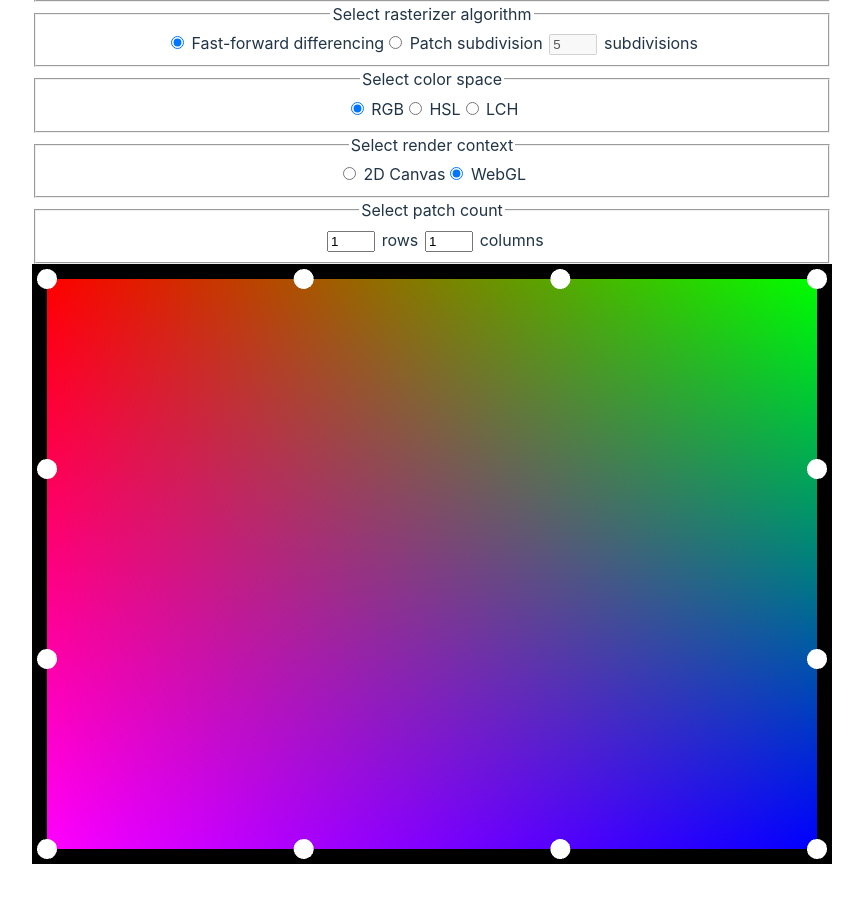
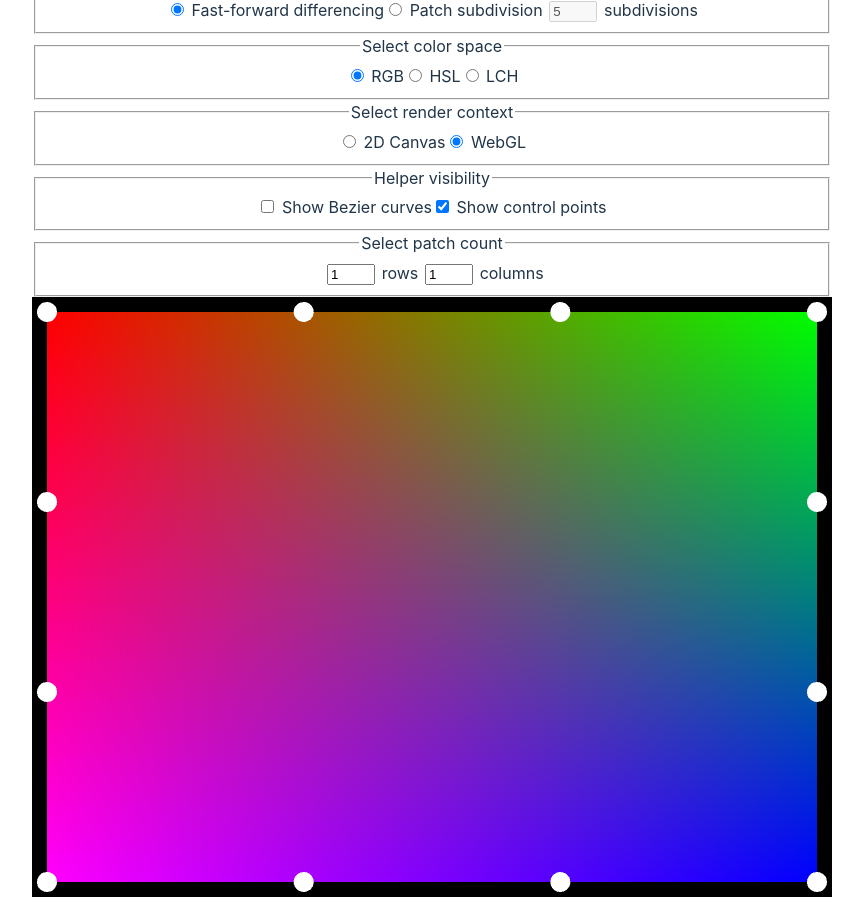
Before and after one commit to tkalmi/mesh-gradient-generator, a React (Vite) app: page / in a window 1280 px wide. Shown: the whole page, without its empty margins (208-1071 px from the left). Before the commit the page ends 870 px from the top, so only its background shows below. Built offline with nearby package versions, Linux system fonts and the light colour scheme.

Commit message:
Add toggle for rendering control points and bezier curves

```diff
--- a/src/App.tsx
+++ b/src/App.tsx
@@ -177,6 +177,8 @@ function App() {
   const [colorModel, setColorModel] = useState<ColorModel>('rgba');
   const [subdivisionCount, setSubdivisionCount] = useState(5);
   const [renderContext, setRenderContext] = useState<'2d' | 'webgl'>('webgl');
+  const [showBezierCurves, setShowBezierCurves] = useState(false);
+  const [showControlPoints, setShowControlPoints] = useState(true);
   const [rowCount, setRowCount] = useState(1);
   const [columnCount, setColumnCount] = useState(1);
 
@@ -345,7 +347,13 @@ function App() {
       }
     }
 
-    renderControlPoints(context, columns, rows);
+    renderControlPoints(
+      context,
+      columns,
+      rows,
+      showControlPoints,
+      showBezierCurves
+    );
   }, [
     columns,
     rows,
@@ -358,6 +366,8 @@ function App() {
     subdivisionCount,
     convertedColors,
     renderContext,
+    showControlPoints,
+    showBezierCurves,
   ]);
 
   useEffect(() => {
@@ -668,6 +678,30 @@ function App() {
           </fieldset>
 
           <fieldset>
+            <legend>Helper visibility</legend>
+            <label>
+              <input
+                type="checkbox"
+                id="showBezierCurves"
+                name="showBezierCurves"
+                checked={showBezierCurves}
+                onChange={() => setShowBezierCurves((prev) => !prev)}
+              />{' '}
+              Show Bezier curves
+            </label>
+            <label>
+              <input
+                type="checkbox"
+                id="showControlPoints"
+                name="showBezierCurves"
+                checked={showControlPoints}
+                onChange={() => setShowControlPoints((prev) => !prev)}
+              />{' '}
+              Show control points
+            </label>
+          </fieldset>
+
+          <fieldset>
             <legend>Select patch count</legend>
             <label>
               <input
--- a/src/meshGradient/controlPoints.ts
+++ b/src/meshGradient/controlPoints.ts
@@ -6,7 +6,9 @@ import { initShaderProgram } from './webGL';
 export function renderControlPoints2d(
   context: CanvasRenderingContext2D,
   columns: CubicBezier[],
-  rows: CubicBezier[]
+  rows: CubicBezier[],
+  showControlPoints: boolean,
+  showBezierCurves: boolean
 ) {
   const width = context.canvas.width;
   const height = context.canvas.height;
@@ -17,6 +19,7 @@ export function renderControlPoints2d(
   for (const column of columns) {
     context.strokeStyle = '#5a5a5a';
     for (const point of column) {
+      if (showControlPoints) {
         context.beginPath();
         context.arc(
           convertXToCanvasX(point[0], width),
@@ -28,7 +31,9 @@ export function renderControlPoints2d(
         context.stroke();
         context.fill();
       }
+    }
 
+    if (showBezierCurves) {
       context.strokeStyle = 'white';
       context.moveTo(
         convertXToCanvasX(column[0][0], width),
@@ -44,10 +49,12 @@ export function renderControlPoints2d(
       );
       context.stroke();
     }
+  }
 
   for (const row of rows) {
     context.strokeStyle = '#5a5a5a';
     for (const point of row) {
+      if (showControlPoints) {
         context.beginPath();
         context.arc(
           convertXToCanvasX(point[0], width),
@@ -59,7 +66,9 @@ export function renderControlPoints2d(
         context.stroke();
         context.fill();
       }
+    }
 
+    if (showBezierCurves) {
       context.strokeStyle = 'white';
       context.moveTo(
         convertXToCanvasX(row[0][0], width),
@@ -74,6 +83,7 @@ export function renderControlPoints2d(
         convertYToCanvasY(row[3][1], height)
       );
       context.stroke();
+    }
   }
 }
 
@@ -238,12 +248,26 @@ export function renderControlPointsWebGL(
 export function renderControlPoints(
   context: CanvasRenderingContext2D | WebGLRenderingContext,
   columns: CubicBezier[],
-  rows: CubicBezier[]
+  rows: CubicBezier[],
+  showControlPoints: boolean,
+  showBezierCurves: boolean
 ) {
   if (context instanceof WebGLRenderingContext) {
-    renderControlPointsWebGL(context, columns, rows);
+    renderControlPointsWebGL(
+      context,
+      columns,
+      rows,
+      showControlPoints,
+      showBezierCurves
+    );
   } else if (context instanceof CanvasRenderingContext2D) {
-    renderControlPoints2d(context, columns, rows);
+    renderControlPoints2d(
+      context,
+      columns,
+      rows,
+      showControlPoints,
+      showBezierCurves
+    );
   } else {
     throw Error('Unknown render context mode selected.');
   }
```
Lines whose indentation alone changed are shown as unchanged.
